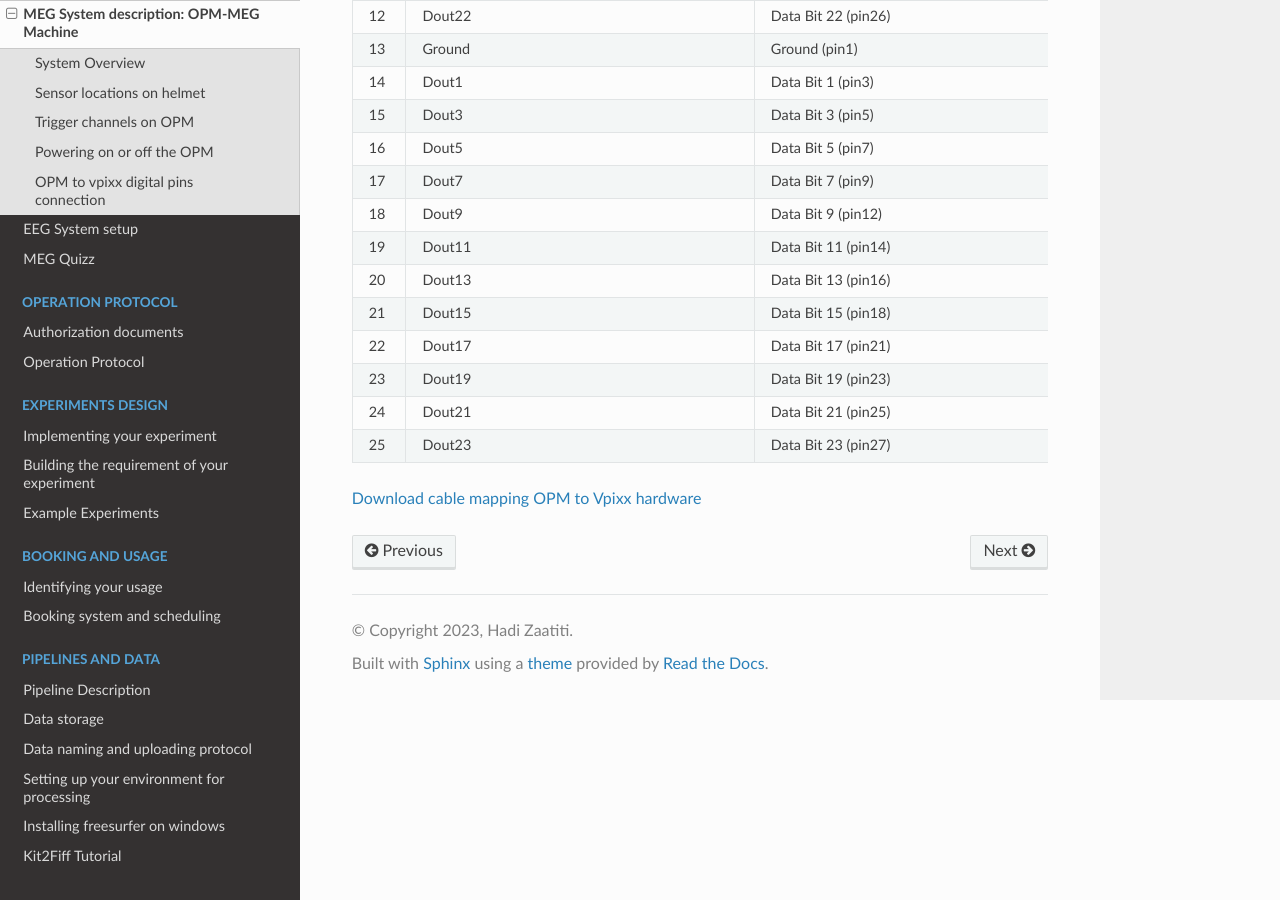
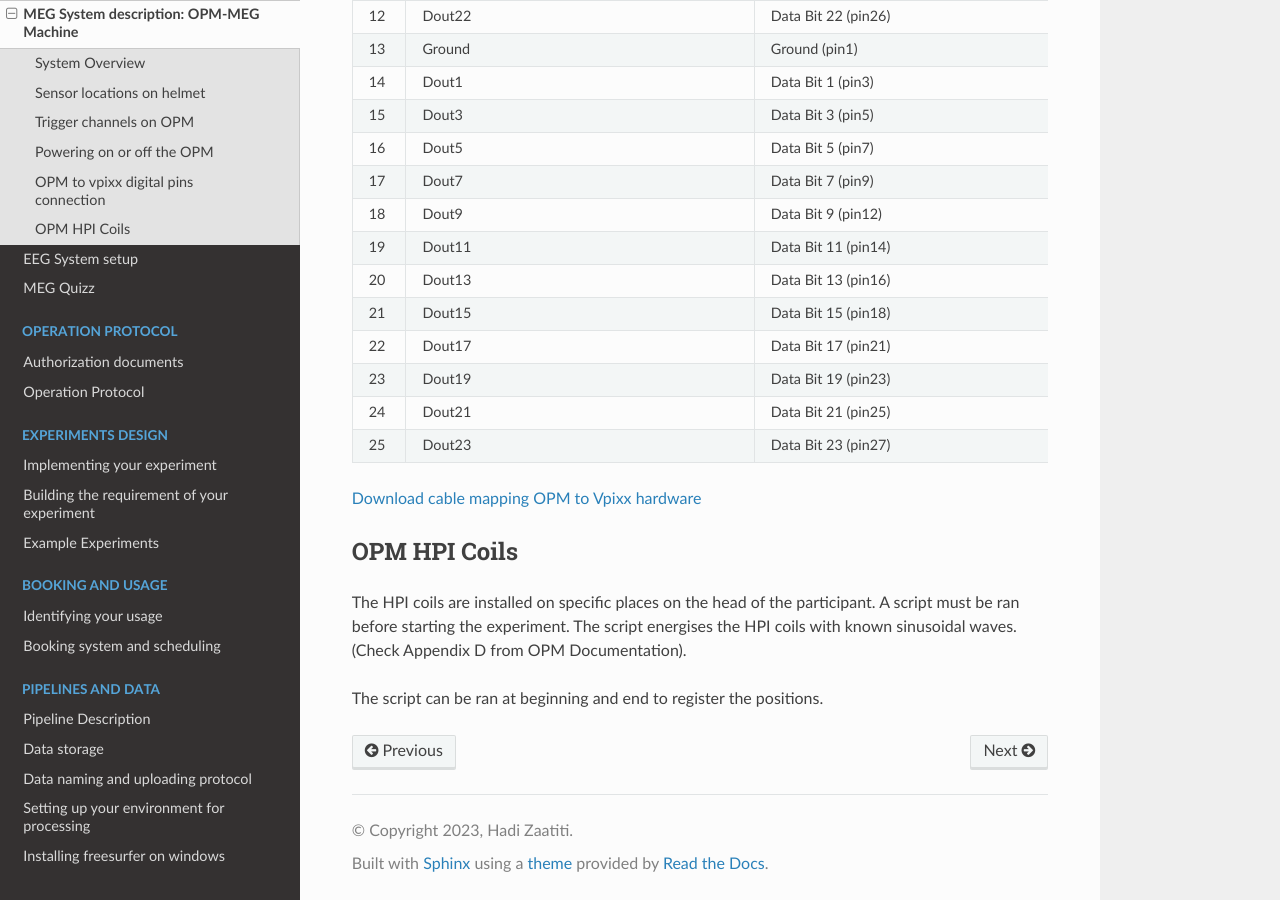
Before and after one commit to hzaatiti-NYU/meg-pipeline, a Sphinx documentation site: the page built from docs/source/1-systems/opmsystem.rst, in a window 1280 px wide and 900 px high, scrolled down 1118 px. Built offline with Sphinx 7.4.7 and the Read the Docs theme 2.0.0, drawn with Linux system fonts in a browser that asks for light colours; pages that are not in the unit, such as notebooks, are missing from menus.

Commit message:
Add HPI coils comments

```diff
--- a/docs/source/1-systems/opmsystem.rst
+++ b/docs/source/1-systems/opmsystem.rst
@@ -125,3 +125,14 @@ cable datasheet.
 
 
 `Download cable mapping OPM to Vpixx hardware <https://drive.google.com/file/d/1DWAi8QLEHGMBLbLEZJw1SMwIFelStOFb/view?usp=sharing>`_
+
+
+
+
+OPM HPI Coils
+-------------
+
+The HPI coils are installed on specific places on the head of the participant.
+A script must be ran before starting the experiment. The script energises the HPI coils with known sinusoidal waves. (Check Appendix D from OPM Documentation).
+
+The script can be ran at beginning and end to register the positions.
```
